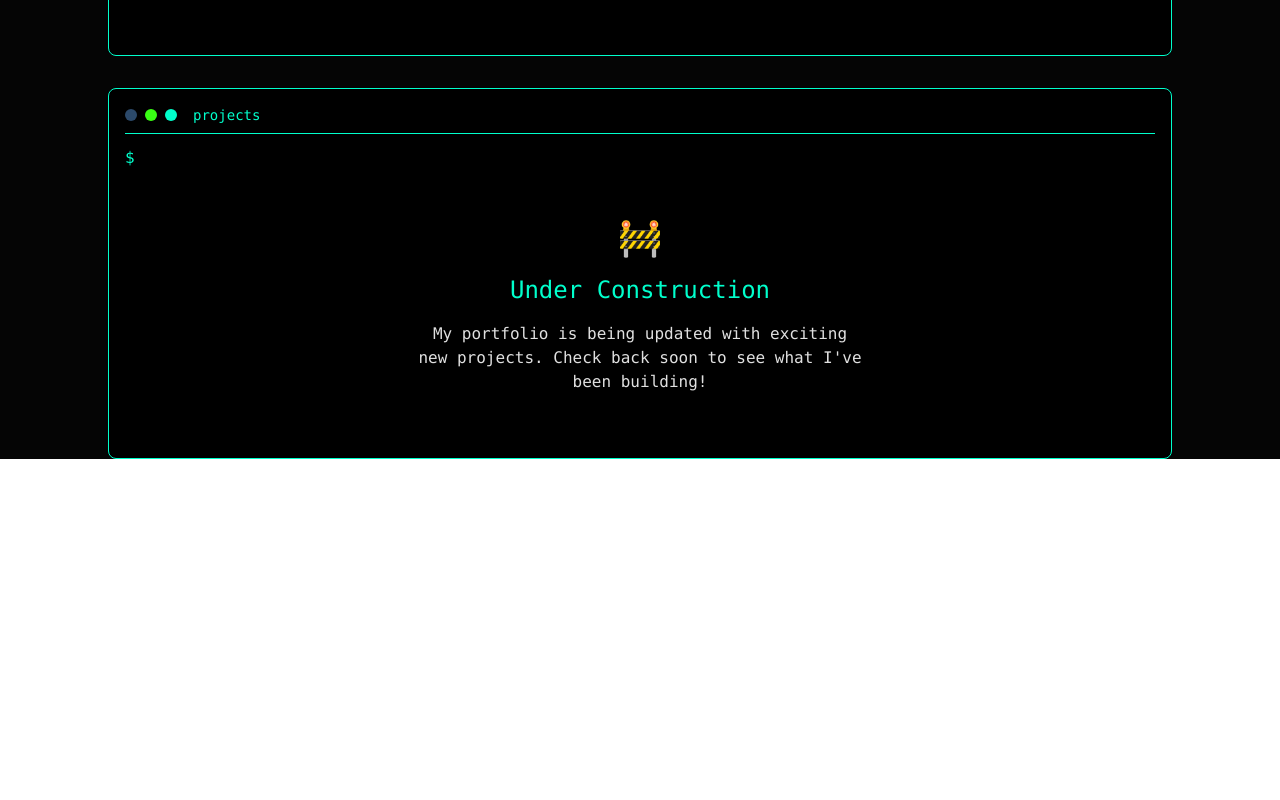
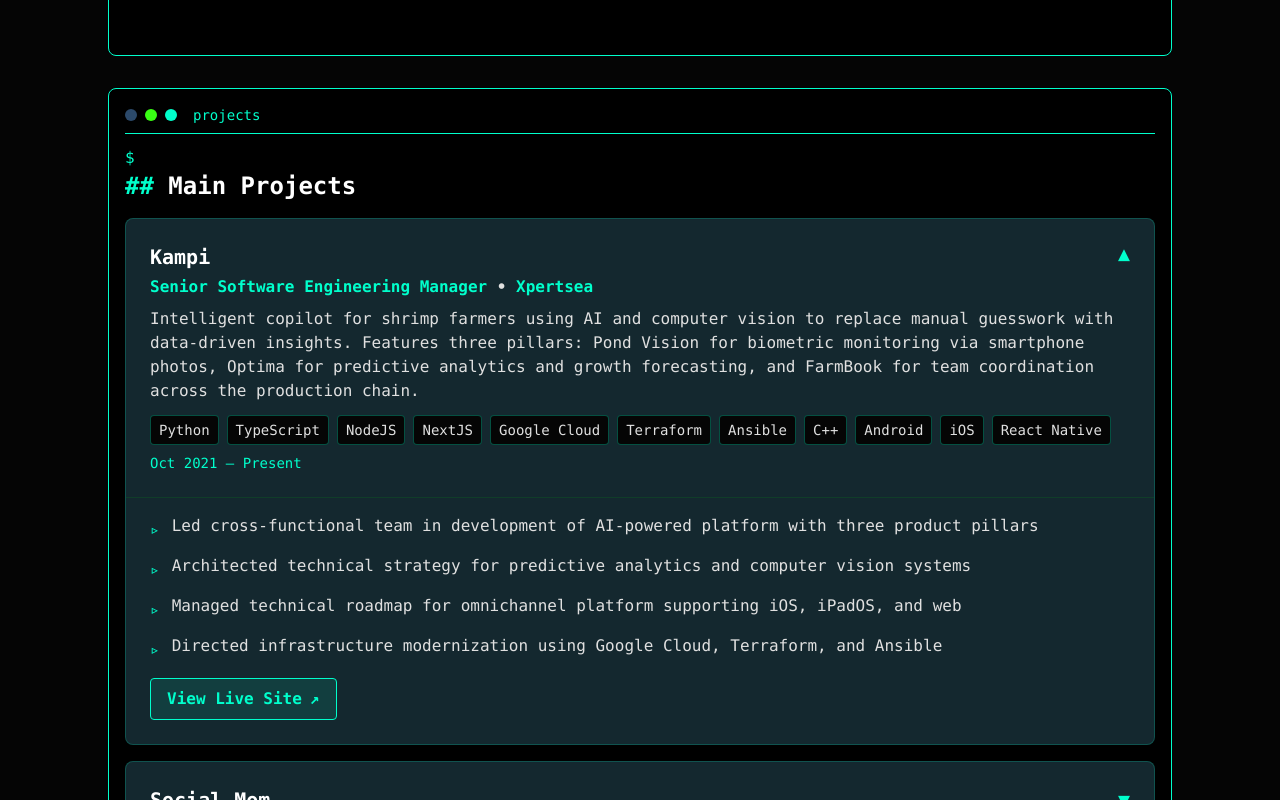
Before and after one commit to mendesbarreto/portfolio-nextjs, a Next.js app: page / in a window 1280 px wide. Shown: the part 1315-2115 px from the top of the page. Before the commit the page ends 1838 px from the top, so only its background shows below. Built offline with nearby package versions, Linux system fonts and the light colour scheme.

Commit message:
feat: Add projects to web site

```diff
--- a/src/app/page.tsx
+++ b/src/app/page.tsx
@@ -20,7 +20,7 @@
           <Highlights />
         </TerminalBlock>
         <TerminalBlock title="projects" className="mb-16">
-          <ProjectList className="relative" underConstruction={true} />
+          <ProjectList className="relative" underConstruction={false} />
         </TerminalBlock>
       </div>
     </div>
--- a/src/components/projects/project-item.tsx
+++ /dev/null
@@ -1,72 +0,0 @@
-import Image from "next/image";
-
-export interface ProjectsProps {
-	name: string;
-	shortDescription: string;
-	types: string[];
-	imageUrl: string;
-}
-
-interface ProjectListItemTypeProps {
-	type: string;
-}
-
-function ProjectListItemType({ type }: ProjectListItemTypeProps) {
-	return (
-		<div className="justify-start text-gray-400 text-sm md:text-base font-normal font-['Fira_Code']">
-			{type}
-		</div>
-	);
-}
-
-export function ProjectListItem({
-  name,
-  shortDescription,
-  types,
-  imageUrl = "https://placehold.co/331x201",
-}: ProjectsProps) {
-  return (
-    <div className="outline-1 outline-mTeal rounded-lg flex flex-col justify-start items-start w-full transition-all">
-      <Image
-        className="w-full h-auto rounded-t"
-        width={331}
-        height={201}
-        alt="Project Image"
-        src={imageUrl}
-      />
-      <div className="self-stretch p-2 inline-flex justify-start items-start gap-2 flex-wrap">
-        {types.map((t, index) => (
-          <ProjectListItemType key={index} type={t} />
-        ))}
-      </div>
-      <div className="self-stretch p-4 flex flex-col justify-start items-start gap-4">
-        <div className="self-stretch justify-start text-white text-xl md:text-2xl font-medium font-['Fira_Code']">
-          {name}
-        </div>
-        <div className="self-stretch justify-start text-mGray text-sm md:text-base font-normal font-['Fira_Code']">
-          {shortDescription}{" "}
-        </div>
-        <div className="flex flex-wrap justify-start items-start gap-4">
-          <div
-            data-state="Default"
-            data-type="Primary"
-            className="px-4 py-2 outline-1 outline-offset-[-1px] outline-mTeal hover:border-mTeal flex justify-start items-start gap-2.5 rounded"
-          >
-            <div className="justify-start text-white text-sm md:text-base font-medium font-['Fira_Code']">
-              {"Live <~>"}
-            </div>
-          </div>
-          <div
-            data-state="Default"
-            data-type="Secondary"
-            className="px-4 py-2 outline-1 outline-offset-[-1px] outline-mTeal hover:border-mTeal flex justify-start items-start gap-2.5 rounded"
-          >
-            <div className="justify-start text-white text-sm md:text-base font-medium font-['Fira_Code']">
-              {"Cached >="}
-            </div>
-          </div>
-        </div>
-      </div>
-    </div>
-  );
-}
--- a/src/components/projects/project-list.tsx
+++ b/src/components/projects/project-list.tsx
@@ -1,42 +1,95 @@
-import { ProjectListItem } from "./project-item";
+"use client";
+
+import { useState } from "react";
 
 export interface ProjectsProps {
   className?: string;
   underConstruction?: boolean;
 }
 
-export function ProjectList({ className, underConstruction = true }: ProjectsProps) {
-  const projects = [
+interface Project {
+  name: string;
+  shortDescription: string;
+  types: string[];
+  company?: string;
+  role?: string;
+  timePeriod?: string;
+  link?: string;
+  highlights?: string[];
+}
+
+export function ProjectList({ className, underConstruction = false }: ProjectsProps) {
+  const [expandedProject, setExpandedProject] = useState<number | null>(0);
+
+  const projects: Project[] = [
     {
-      name: "Skynet",
-      description: "Save the humanity from itself",
-      types: ["CSS", "HTML"],
-      imageUrl: "https://placehold.co/331x201",
+      name: "Kampi",
+      shortDescription: "Intelligent copilot for shrimp farmers using AI and computer vision to replace manual guesswork with data-driven insights. Features three pillars: Pond Vision for biometric monitoring via smartphone photos, Optima for predictive analytics and growth forecasting, and FarmBook for team coordination across the production chain.",
+      types: ["Python", "TypeScript", "NodeJS", "NextJS", "Google Cloud", "Terraform", "Ansible", "C++", "Android", "iOS", "React Native"],
+      company: "Xpertsea",
+      role: "Senior Software Engineering Manager",
+      timePeriod: "Oct 2021 – Present",
+      link: "https://bekampi.com/",
+      highlights: [
+        "Led cross-functional team in development of AI-powered platform with three product pillars",
+        "Architected technical strategy for predictive analytics and computer vision systems",
+        "Managed technical roadmap for omnichannel platform supporting iOS, iPadOS, and web",
+        "Directed infrastructure modernization using Google Cloud, Terraform, and Ansible"
+      ]
     },
     {
-      name: "Skynet",
-      description: "Save the humanity from itself",
-      types: ["CSS", "HTML"],
-      imageUrl: "https://placehold.co/331x201",
+      name: "Social.Mom",
+      shortDescription: "Social network platform designed to counter social isolation during motherhood and reinforce the social safety net of families. Enables mothers to connect locally, plan activities, and access community groups and organizations in their area through a bilingual interface.",
+      types: ["iOS", "Android", "Java Springboot", "React"],
+      company: "Social.mom",
+      role: "Senior Native iOS Developer",
+      timePeriod: "Oct 2019 – Aug 2021",
+      link: "https://social.mom/en",
+      highlights: [
+        "Engineered and maintained high-traffic iOS application with bilingual support (English/French)",
+        "Led major re-architecture reducing maintenance overhead and new feature development time by 20%",
+        "Established formal testing culture with E2E and unit testing for improved application reliability"
+      ]
     },
     {
-      name: "Skynet",
-      description: "Save the humanity from itself",
-      types: ["CSS", "HTML"],
-      imageUrl: "https://placehold.co/331x201",
+      name: "Meu Carrefour",
+      shortDescription: "All-in-one retail companion and cornerstone of Carrefour Brazil's omnichannel strategy, empowering millions of users to manage loyalty rewards, shop for groceries online, and streamline in-store visits through smart utility tools like barcode scanning and proximity services.",
+      types: ["iOS native", "TypeScript", "NodeJS", "JAVA"],
+      company: "Carrefour Brazil",
+      role: "Senior iOS Developer",
+      timePeriod: "Feb 2016 – Jun 2016",
+      highlights: [
+        "Developed comprehensive mobile shopping experience with barcode scanner and store locator",
+        "Implemented loyalty program integration with Purple Label discounts and cashback tracking",
+        "Built shopping list management system with cross-platform synchronization"
+      ]
     },
     {
-      name: "Skynet",
-      description: "Save the humanity from itself",
-      types: ["CSS", "HTML"],
-      imageUrl: "https://placehold.co/331x201",
+      name: "Itaú Unibanco",
+      shortDescription: "Mobile banking application for one of Brazil's largest financial institutions, providing users with secure access to core banking services including account management and financial transactions.",
+      types: ["Windows Phone", "iOS", ".NET"],
+      company: "Itaú Unibanco",
+      role: "Windows Phone and iOS Developer",
+      timePeriod: "July 2015 – Jan 2016",
+      highlights: [
+        "Implemented login with CPF for secure user authentication",
+        "Developed account statement functionality for transaction history access",
+        "Built transfers and payments features for core banking operations"
+      ]
     },
     {
-      name: "Skynet",
-      description: "Save the humanity from itself",
-      types: ["CSS", "HTML"],
-      imageUrl: "https://placehold.co/331x201",
-    },
+      name: "Mundo do Sítio",
+      shortDescription: "Persistent, multi-user virtual world designed to integrate pedagogical goals with immersive gameplay as a digital extension of the Sítio do Picapau Amarelo IP. Featured complex economy, social interactions, and library of educational mini-games for millions of Brazilian students.",
+      types: ["Unity 3D", "Flash ActionScript", "Java", "SmartFox Server", "HTML5/JS"],
+      company: "Editora Globo",
+      role: "Lead Game Programmer / Full Stack",
+      timePeriod: "Aug 2010 – Apr 2015",
+      highlights: [
+        "Engineered full-stack architecture handling high-concurrency traffic with low-latency communication",
+        "Developed interactive gameplay mechanics and real-time state synchronization for 30+ educational mini-games",
+        "Implemented secure authentication, profile registration, and parental control features for children's platform"
+      ]
+    }
   ];
 
   if (underConstruction) {
@@ -57,19 +110,71 @@
   }
 
   return (
-    <div className={`px-4 md:px-0 ${className}`}>
+    <section className={className}>
+      <h2 className="text-2xl font-bold text-white mb-4">
+        <span className="text-mTeal">##</span> Main Projects
+      </h2>
+      <div className="space-y-4">
+        {projects.map((project, index) => (
+          <div key={index} className="bg-backgroundLight rounded-lg border border-mTeal/20 overflow-hidden hover:border-mTeal transition-all">
+            <button
+              onClick={() => setExpandedProject(expandedProject === index ? null : index)}
+              className="w-full p-6 text-left hover:bg-background/50 transition-colors"
+            >
+              <div className="flex justify-between items-start">
+                <div className="flex-1">
+                  <h3 className="text-xl font-bold text-white mb-1">{project.name}</h3>
+                  <p className="text-mTeal font-semibold text-sm md:text-base">
+                    {project.role && <span>{project.role}</span>}
+                    {project.role && project.company && <span className="text-mGray"> • </span>}
+                    {project.company && <span>{project.company}</span>}
+                  </p>
+                  <p className={`text-mGray text-sm md:text-base mt-2 ${expandedProject === index ? '' : 'line-clamp-2'}`}>
+                    {project.shortDescription}
+                  </p>
+                  <div className="flex flex-wrap gap-2 mt-3">
+                    {project.types.map((type, tIndex) => (
+                      <span key={tIndex} className="px-2 py-1 bg-background border border-mTeal/30 rounded text-xs md:text-sm text-mGray">
+                        {type}
+                      </span>
+                    ))}
+                  </div>
+                  <div className="flex flex-wrap gap-3 mt-2 text-xs md:text-sm text-mGray">
+                    <span className="text-mTeal">{project.timePeriod}</span>
+                  </div>
+                </div>
+                <span className={`text-mTeal text-xl transition-transform ${expandedProject === index ? 'rotate-180' : ''}`}>
+                  ▼
+                </span>
+              </div>
+            </button>
 
-      <div className="grid grid-cols-1 sm:grid-cols-2 lg:grid-cols-3 gap-4 md:gap-4">
-        {projects.map((project, index) => (
-          <ProjectListItem
-            key={index}
-            name={project.name}
-            imageUrl={project.imageUrl}
-            shortDescription={project.description}
-            types={project.types}
-          />
+            {expandedProject === index && (
+              <div className="px-6 pb-6 border-t border-mGreen/20 pt-4">
+                <ul className="space-y-3 mb-4">
+                  {project.highlights?.map((highlight, hIndex) => (
+                    <li key={hIndex} className="flex items-start">
+                      <span className="text-mTeal mr-3 mt-1">▹</span>
+                      <span className="text-mGray text-sm md:text-base">{highlight}</span>
+                    </li>
+                  ))}
+                </ul>
+                {project.link && (
+                  <a
+                    href={project.link}
+                    target="_blank"
+                    rel="noopener noreferrer"
+                    className="inline-flex items-center px-4 py-2 bg-mTeal/10 border border-mTeal hover:bg-mTeal/20 rounded transition-colors text-mTeal font-semibold text-sm md:text-base"
+                  >
+                    <span>View Live Site</span>
+                    <span className="ml-2">↗</span>
+                  </a>
+                )}
+              </div>
+            )}
+          </div>
         ))}
       </div>
-    </div>
+    </section>
   );
 }
```
Also changed, not shown: 1 other file (tests, documents, lock files or other folders).
